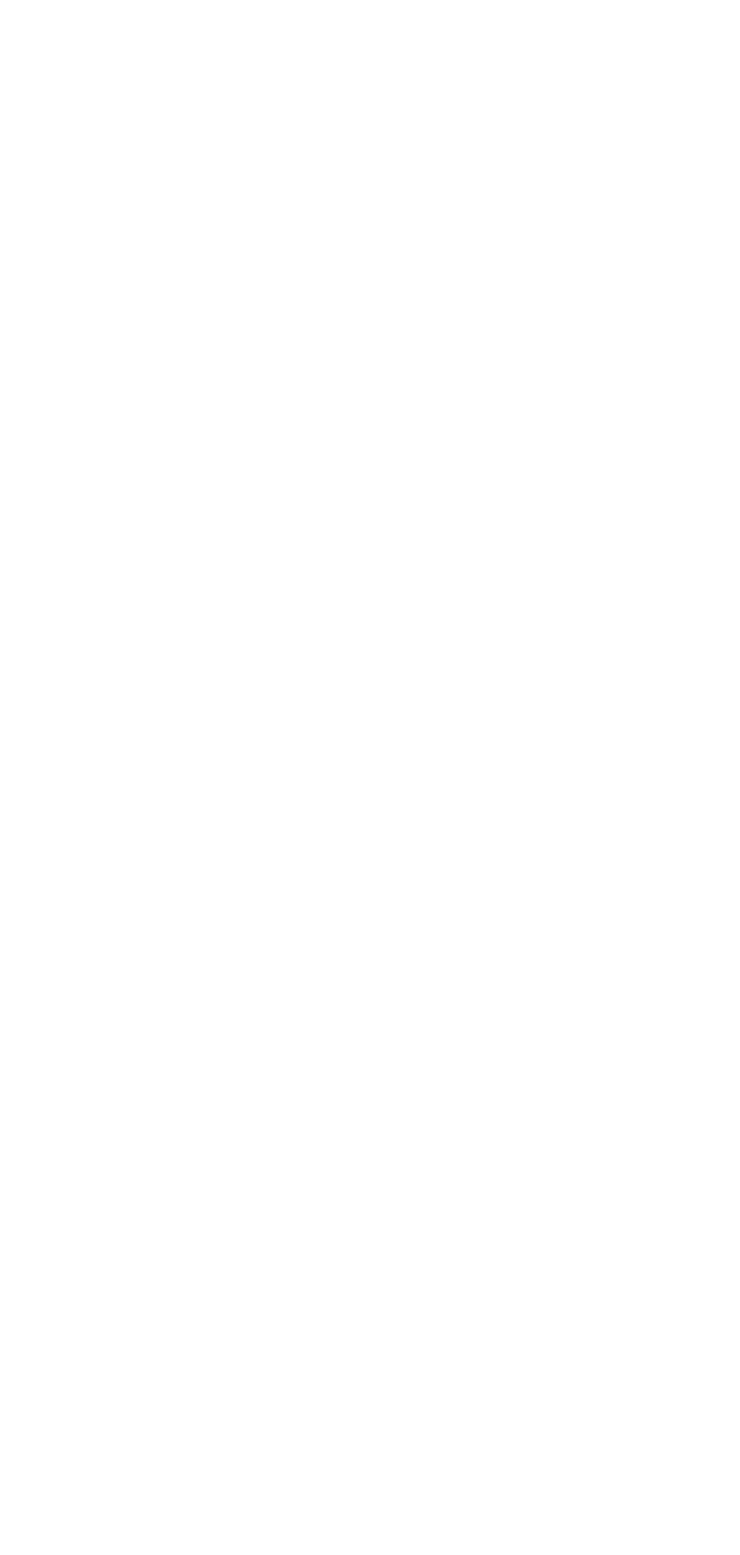
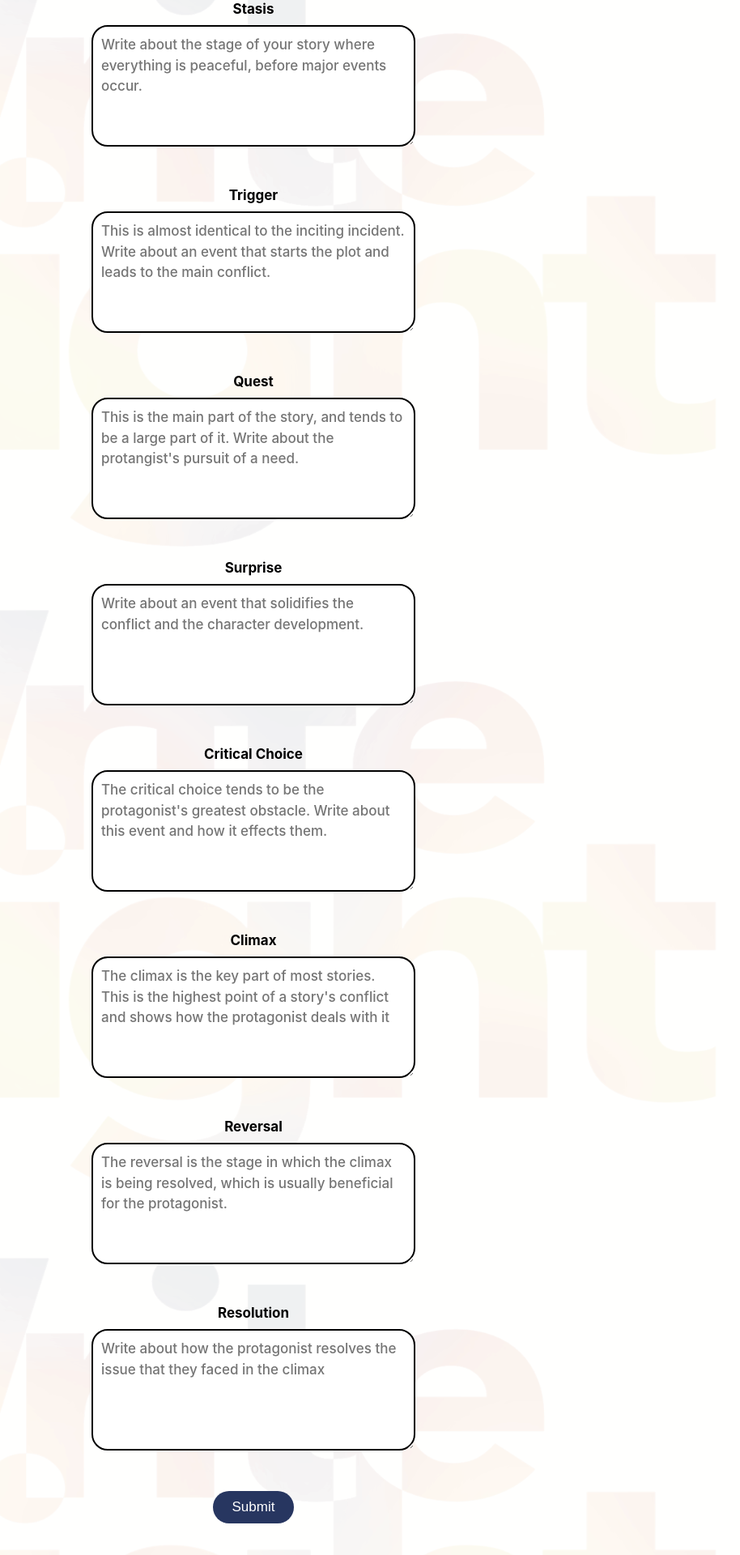
Before and after one commit to acm-projects/WriteRight, a React (Create React App) app in the folder frontend/writeright/: page /story-arc in a window 1280 px wide. Before the commit this address had no page. Shown: the part 86-2006 px from the top of the page at 81% size, without its empty margins (327-1241 px from the left). Before the commit the page ends 800 px from the top, so only its background shows below. Built offline with nearby package versions, Linux system fonts and the light colour scheme.

Commit message:
Added story arc page, landing page

```diff
--- a/frontend/writeright/src/App.js
+++ b/frontend/writeright/src/App.js
@@ -2,18 +2,21 @@ import "./App.css";
 import SignUp from "./pages/signup/SignUp";
 import LandingPage from "./pages/landing/LandingPage";
 import LoginForm from "./pages/login/LoginForm";
+import StoryArc from "./pages/storyarc/StoryArc";
 import { BrowserRouter as Router, Routes, Route } from "react-router-dom";
 
 function App() {
   return (
     <div className="App">
       <Router>
-        {/* Nav component would go here */}
-        {/* Will have to render different pages when user is/isn't logged in */}
         <Routes>
+          {/*Conditionally Render these pages when user is NOT logged in*/}
           <Route path="/" element={<LandingPage />} />
           <Route path="/signup" element={<SignUp />} />
           <Route path="/login" element={<LoginForm />} />
+          {/*When user is logged in, allow these pages to be accessed
+          Will change routing when backend is developed*/}
+          <Route path="/story-arc" element={<StoryArc />} />
         </Routes>
       </Router>
     </div>
--- a/frontend/writeright/src/components/landingnav/LandingNav.css
+++ b/frontend/writeright/src/components/landingnav/LandingNav.css
@@ -59,10 +59,10 @@
 
 .nav-option:hover {
   cursor: pointer;
-  scale: 1.1;
+  scale: 1.05;
 }
 
-button:hover {
+.nav button:hover {
   cursor: pointer;
-  scale: 1.05;
+  scale: 1.03;
 }
--- a/frontend/writeright/src/everything.css
+++ b/frontend/writeright/src/everything.css
@@ -130,6 +130,7 @@ nav {
   align-items: center;
   padding-top: 1.2rem;
   width: 100%;
+  background: transparent;
 }
 .logoBS {
   width: 180px;
@@ -218,8 +219,6 @@ a:active {
 }
 
 .bg {
-  background-image: url("./images/RedGrayBG.png");
   background-size: cover;
   background-repeat: no-repeat;
-  height: 100vh;
 }
--- a/frontend/writeright/src/pages/landing/LandingPage.css
+++ b/frontend/writeright/src/pages/landing/LandingPage.css
@@ -51,4 +51,6 @@
 
 .landing-sign-btn:hover {
   background-color: #1e2a4b;
+  scale: 1.03;
+  cursor: pointer;
 }
--- /dev/null
+++ b/frontend/writeright/src/pages/storyarc/StoryArc.css
@@ -0,0 +1,56 @@
+.arc-section {
+  display: flex;
+  flex-direction: column;
+  justify-content: center;
+  align-items: center;
+  margin: 30px;
+  background: transparent;
+}
+
+.arc-outer {
+  display: flex;
+  flex-direction: column;
+  background-image: url("../../images/rainbowWhiteBG.png");
+  background-repeat: no-repeat;
+  background-attachment: fixed;
+  background-position: -5% 10%;
+  background-size: 100vmax 100%;
+  display: flex;
+  flex-direction: column;
+  align-items: center;
+  justify-content: center;
+}
+
+.arc-text {
+  line-height: 150%;
+  width: 460px;
+  height: 150px;
+  max-width: 80%;
+  margin: 20px;
+  margin-top: 10px;
+  padding: 10px;
+  border: 2px solid black;
+  border-radius: 20px;
+  font-family: -apple-system, BlinkMacSystemFont, "Segoe UI", "Roboto", "Oxygen",
+    "Ubuntu", "Cantarell", "Fira Sans", "Droid Sans", "Helvetica Neue",
+    sans-serif;
+}
+
+.arc-text::placeholder {
+  font-weight: 500;
+}
+
+.arc-submit {
+  margin-bottom: 5%;
+  border-radius: 20px;
+  width: 100px;
+  height: 40px;
+  cursor: pointer;
+  border: none;
+  background-color: #273660;
+  color: white;
+}
+
+.arc-submit:hover {
+  scale: 1.03;
+}
--- /dev/null
+++ b/frontend/writeright/src/pages/storyarc/StoryArc.js
@@ -0,0 +1,130 @@
+import React from "react";
+import "./StoryArc.css";
+import { useState } from "react";
+import Nav from "../../components/nav/Nav";
+
+function StoryArc() {
+  //UseState with variables that will be sent to database
+  const [storyData, setStoryData] = useState({
+    stasis: "",
+    trigger: "",
+    quest: "",
+    surprise: "",
+    critical: "",
+    climax: "",
+    reversal: "",
+    resolution: "",
+  });
+
+  const handleChange = (e) => {
+    setStoryData((prevState) => ({
+      ...prevState,
+      [e.target.id]: e.target.value,
+    }));
+  };
+
+  const handleSubmit = (e) => {
+    e.preventDefault();
+    console.log(storyData);
+  };
+
+  return (
+    <div className="arc-outer">
+      <Nav />
+      <div className="story-arc">
+        <div className="arc-section">
+          <h2 className="arc-title">Stasis</h2>
+          <textarea
+            type="text"
+            id="stasis"
+            className="arc-text"
+            onChange={handleChange}
+            placeholder="Write about the stage of your story where everything is peaceful, before major events occur."
+          />
+        </div>
+
+        <div className="arc-section">
+          <h2 className="arc-title">Trigger</h2>
+          <textarea
+            type="text"
+            id="trigger"
+            className="arc-text"
+            onChange={handleChange}
+            placeholder="This is almost identical to the inciting incident. Write about an event that starts the plot and leads to the main conflict."
+          />
+        </div>
+
+        <div className="arc-section">
+          <h2 className="arc-title">Quest</h2>
+          <textarea
+            type="text"
+            id="quest"
+            className="arc-text"
+            onChange={handleChange}
+            placeholder="This is the main part of the story, and tends to be a large part of it. Write about the protangist's pursuit of a need."
+          />
+        </div>
+
+        <div className="arc-section">
+          <h2 className="arc-title">Surprise</h2>
+          <textarea
+            type="text"
+            id="surprise"
+            className="arc-text"
+            onChange={handleChange}
+            placeholder="Write about an event that solidifies the conflict and the character development."
+          />
+        </div>
+
+        <div className="arc-section">
+          <h2 className="arc-title">Critical Choice</h2>
+          <textarea
+            type="text"
+            id="critical"
+            className="arc-text"
+            onChange={handleChange}
+            placeholder="The critical choice tends to be the protagonist's greatest obstacle. Write about this event and how it effects them."
+          />
+        </div>
+
+        <div className="arc-section">
+          <h2 className="arc-title">Climax</h2>
+          <textarea
+            type="text"
+            id="climax"
+            className="arc-text"
+            onChange={handleChange}
+            placeholder="The climax is the key part of most stories. This is the highest point of a story's conflict and shows how the protagonist deals with it"
+          />
+        </div>
+
+        <div className="arc-section">
+          <h2 className="arc-title">Reversal</h2>
+          <textarea
+            type="text"
+            id="reversal"
+            className="arc-text"
+            onChange={handleChange}
+            placeholder="The reversal is the stage in which the climax is being resolved, which is usually beneficial for the protagonist."
+          />
+        </div>
+
+        <div className="arc-section">
+          <h2 className="arc-title">Resolution</h2>
+          <textarea
+            type="text"
+            id="resolution"
+            className="arc-text"
+            onChange={handleChange}
+            placeholder="Write about how the protagonist resolves the issue that they faced in the climax "
+          />
+        </div>
+      </div>
+      <button className="arc-submit" onClick={handleSubmit}>
+        Submit
+      </button>
+    </div>
+  );
+}
+
+export default StoryArc;
```
